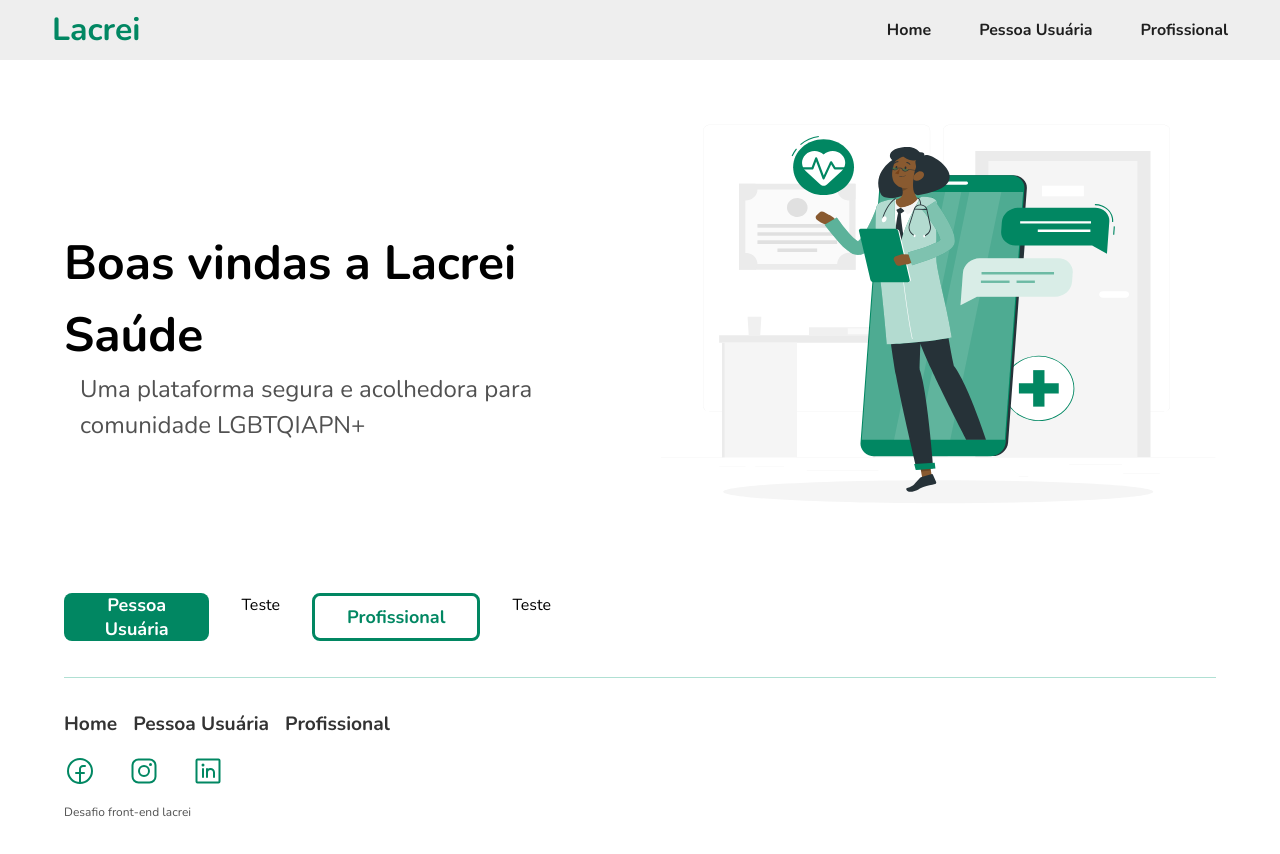
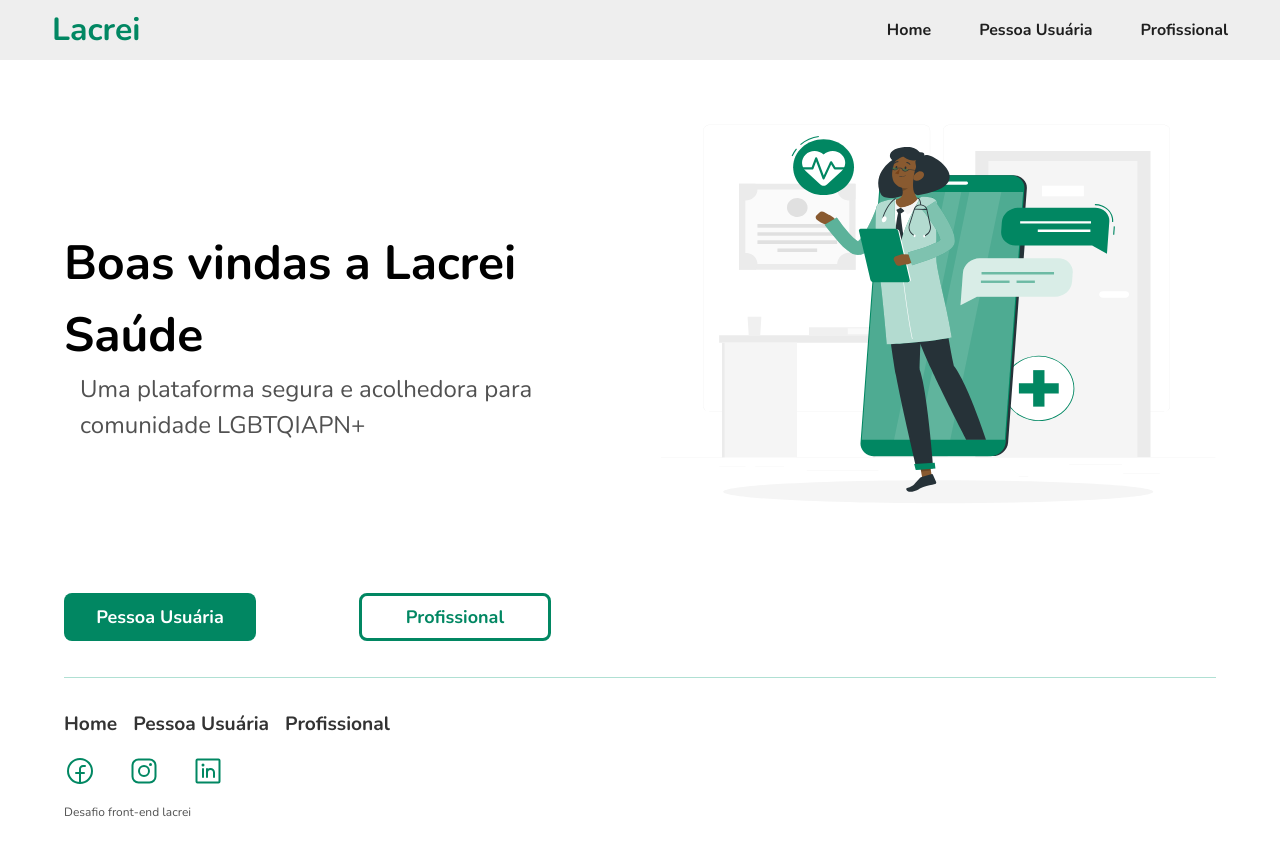
Before and after one commit to guilhermeabell/volunteer-challenge-frontend, a React (Vite) app: page / in a window 1280 px wide. Shown: the top 854 px of the page. Built offline with nearby package versions, Linux system fonts and the light colour scheme.

Commit message:
refactor: adjusts prettier write and eslint fix

```diff
--- a/package.json
+++ b/package.json
@@ -18,7 +18,9 @@
   "src/**/*.{test,spec}.{js,mjs,cjs,ts,mts,cts,jsx,tsx}": [
     "eslint --fix",
     "npm run test"
-  ]
+  ],
+  "src/**/*.{json,css,scss,md}": ["prettier --write"],
+  "*.{js,jsx,ts,tsx}": ["eslint --fix --quiet", "prettier --write"]
 },
   "dependencies": {
     "@types/jest": "29.5.2",
--- a/src/fragments/Button/index.tsx
+++ b/src/fragments/Button/index.tsx
@@ -8,18 +8,11 @@ interface ButtonProps {
   children: React.ReactNode
 }
 
-const Teste = () => {
-  return <div>Teste</div>
-}
-
 const Button: React.FC<ButtonProps> = ({ hasBorder = false, color, bgColor, children }) => {
   return (
-    <>
-      <S.ButtonWrapper hasBorder={hasBorder} color={color} bgColor={bgColor}>
-        {children}
-      </S.ButtonWrapper>
-      <Teste />
-    </>
+    <S.ButtonWrapper hasBorder={hasBorder} color={color} bgColor={bgColor}>
+      {children}
+    </S.ButtonWrapper>
   )
 }
 
```
